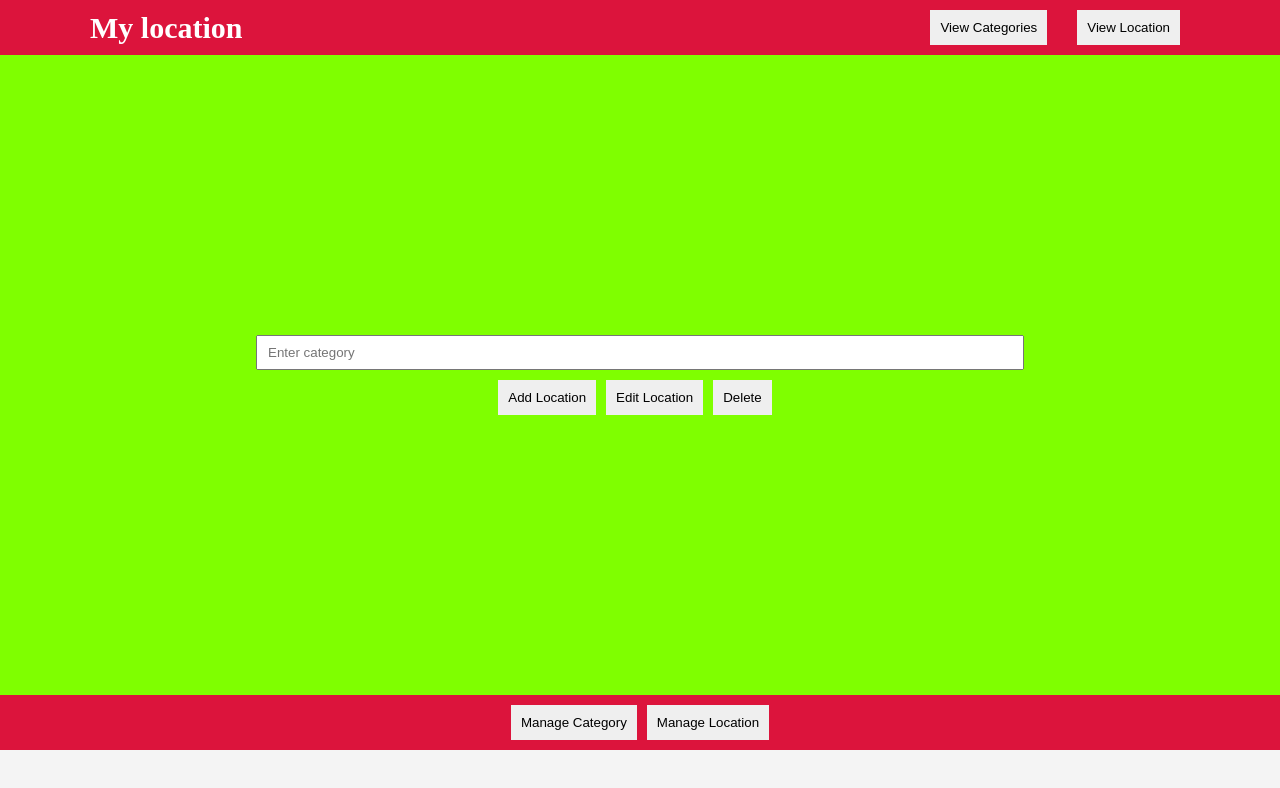
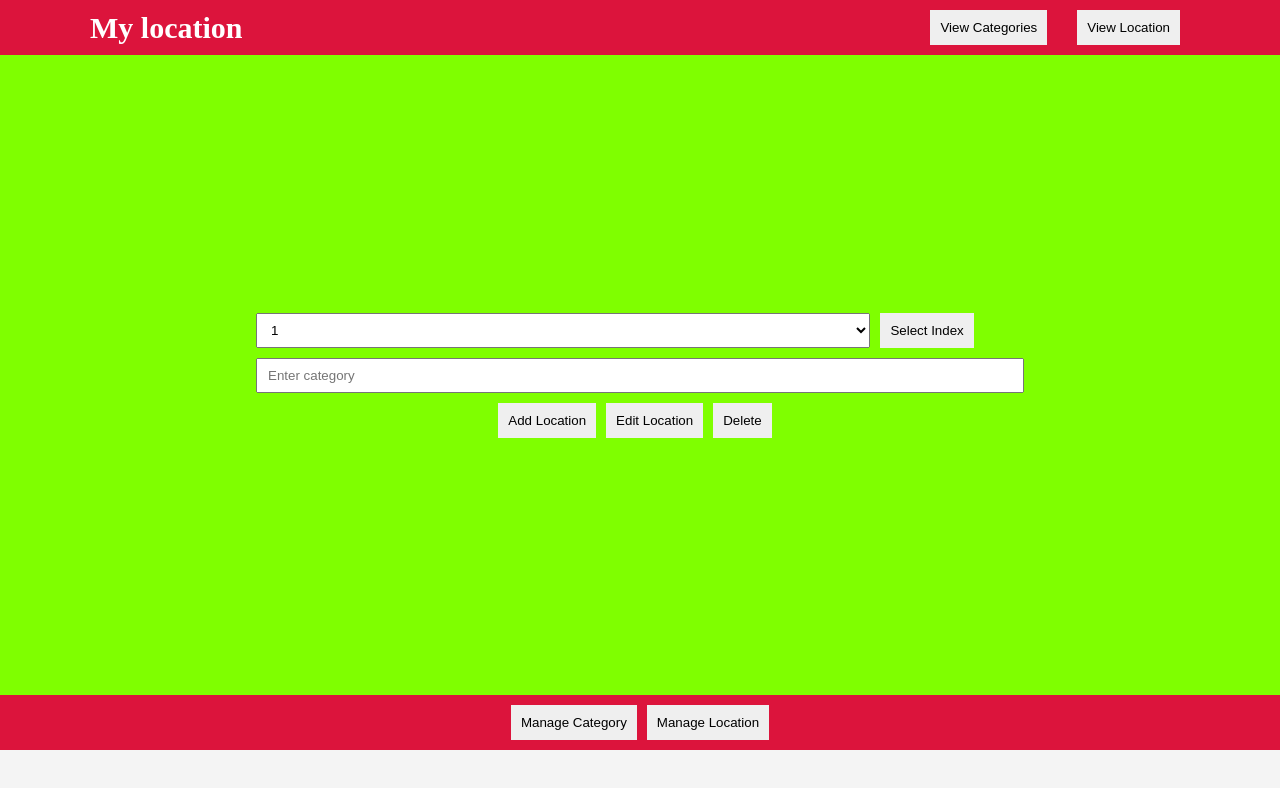
Before and after one commit to Addy-Michael/mylocation, a React (Create React App) app: page /add-category in a window 1280 px wide. Shown: the top 788 px of the page. Built offline with nearby package versions, Linux system fonts and the light colour scheme.

Commit message:
category and location functionality completed

```diff
--- a/src/App.css
+++ b/src/App.css
@@ -106,19 +106,22 @@ button {
 .location .form input,
 .category .form input,
 .coords input,
-.location select {
+.location select,
+.category select {
   height: 3.5rem;
   width: 100%;
   padding: 0 1rem;
   margin-bottom: 1rem;
 }
 
-.location .selectIndex {
+.location .selectIndex,
+.category .selectIndex {
   display: flex;
   width: 100%;
 }
 
-.location .selectIndex select {
+.location .selectIndex select,
+.category .selectIndex select {
   width: 80%;
   margin-right: 1rem;
 }
--- a/src/App.js
+++ b/src/App.js
@@ -2,6 +2,7 @@ import React, { Fragment } from "react";
 import { BrowserRouter as Router, Route, Switch } from "react-router-dom";
 import "./App.css";
 import LocationState from "./context/location/LocationState";
+import CategoryState from "./context/category/CategoryState";
 import Nav from "./components/Nav";
 import Management from "./components/Management";
 import AddLocation from "./components/AddLocation";
@@ -12,6 +13,7 @@ import ViewCategories from "./components/view/category/CatViews";
 function App() {
   return (
     <LocationState>
+      <CategoryState>
         <Router>
           <Fragment>
             <Nav />
@@ -42,6 +44,7 @@ function App() {
             <Management />
           </Fragment>
         </Router>
+      </CategoryState>
     </LocationState>
   );
 }
--- a/src/components/AddCategory.js
+++ b/src/components/AddCategory.js
@@ -1,19 +1,82 @@
-import React from "react";
+import React, { useState, useContext, useEffect } from "react";
+import CategoryContext from "../context/category/categoryContext";
 
 const AddCategory = () => {
+  let categories = [];
+
+  const categoryContext = useContext(CategoryContext);
+  const { addCategory, getCurrent, editCategory, removeCategory, current } =
+    categoryContext;
+
+  const [category, setCategory] = useState("");
+  const [index, setIndex] = useState("");
+
+  useEffect(() => {
+    if (current !== null) {
+      setCategory(current[0]);
+    }
+  }, [current]);
+
+  const addCat = () => {
+    if (category !== "" && localStorage.categories) {
+      categories = JSON.parse(localStorage.categories);
+      categories.push(category);
+      addCategory(categories);
+    } else {
+      categories.push(category);
+      addCategory(categories);
+    }
+
+    setCategory("");
+  };
+
+  const editCat = (e) => {
+    editCategory(Number(index), category);
+  };
+
+  const delCat = () => {
+    removeCategory(Number(index));
+    setCategory("");
+  };
+
+  const onChange = (e) => setCategory(e.target.value);
+
+  const getIndex = (e) => setIndex(e.target.value);
+
+  const setCurrent = () => getCurrent(Number(index));
+
   return (
     <div className='category'>
       <div className='form'>
+        <div className='selectIndex'>
+          <select name='index' onChange={getIndex}>
+            <option value='1'>1</option>
+            <option value='2'>2</option>
+            <option value='3'>3</option>
+            <option value='4'>4</option>
+          </select>
+          <button className='add edit' onClick={setCurrent}>
+            Select Index
+          </button>
+        </div>
         <input
           type='text'
           className='categoryInput'
           placeholder='Enter category'
+          value={category}
+          onChange={onChange}
         />
       </div>
       <div className='addCat'>
-        <button className='add'>Add Location</button>
-        <button className='add edit'>Edit Location</button>
-        <button className='add del'>Delete</button>
+        <button className='add' onClick={addCat}>
+          Add Location
+        </button>
+        <button className='add edit' onClick={editCat}>
+          Edit Location
+        </button>
+        <button className='add del' onClick={delCat}>
+          Delete
+        </button>
       </div>
     </div>
   );
```
Lines whose indentation alone changed are shown as unchanged.
